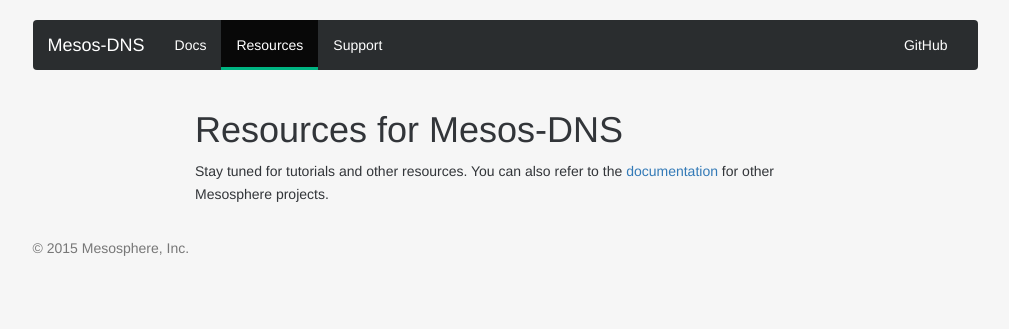
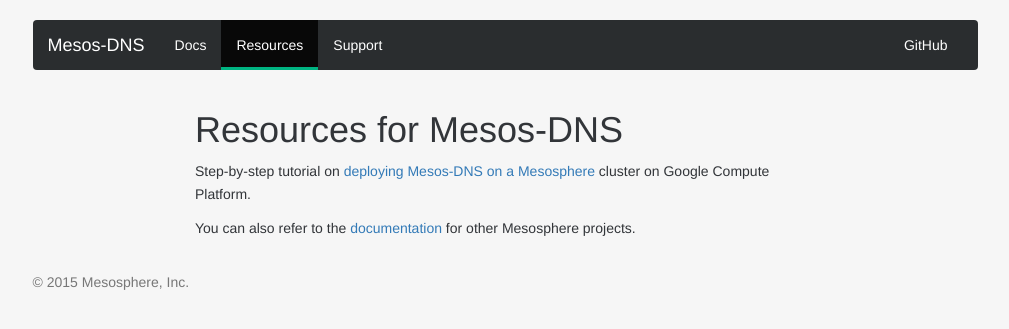
Before and after one commit to vkorehov/mesos-dns, a Jekyll site: the page built from resources.md, in a window 1280 px wide. Shown: the top 329 px of the page, without its empty margins (135-1144 px from the left). Built offline with Jekyll 4.4.1, drawn with Linux system fonts in a browser that asks for light colours; nearby versions of some CDN libraries; some web fonts are replaced; Markdown is read by kramdown in place of the engine named in the settings.

Commit message:
Docs update.

```diff
--- a/resources.md
+++ b/resources.md
@@ -6,5 +6,6 @@ title: Mesos-DNS Resources
 
 # Resources for Mesos-DNS
 
-Stay tuned for tutorials and other resources.
-You can also refer to the [documentation](http://mesosphere.com/docs/)  for other Mesosphere projects.
+Step-by-step tutorial on [deploying Mesos-DNS on a Mesosphere](http://mesosphere.github.io/mesos-dns/docs/tutorial-gce.html) cluster on Google Compute Platform.
+
+You can also refer to the [documentation](http://mesosphere.com/docs/) for other Mesosphere projects.
```
